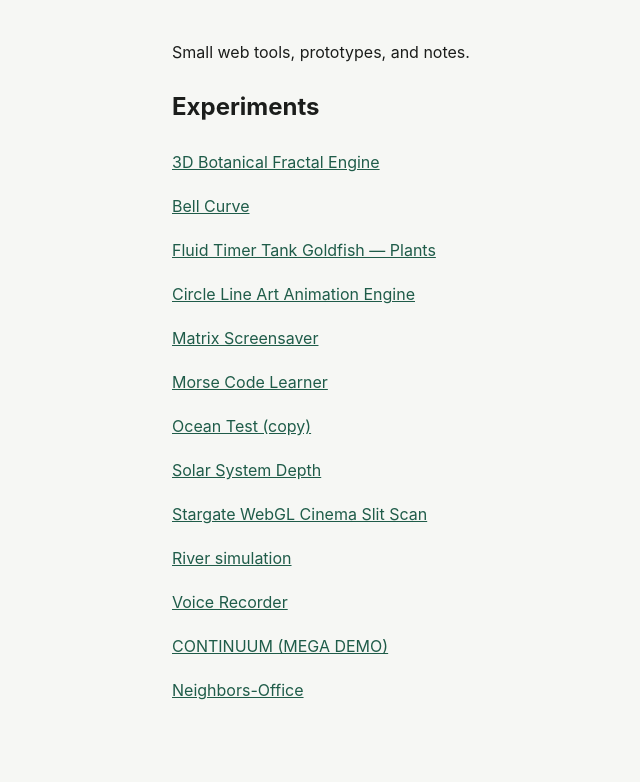
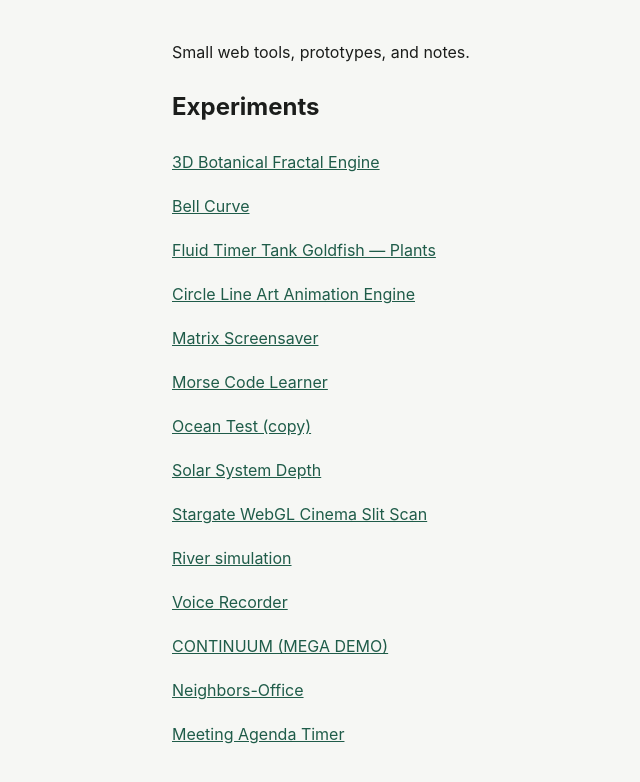
Before and after one commit to kz713git/kaz-site, a plain HTML site: page lab/index.html in a window 1280 px wide. Shown: the part 234-1016 px from the top of the page, without its empty margins (78-718 px from the left). Drawn offline with Linux system fonts and the light colour scheme.

Commit message:
Add link to Meeting Agenda Timer in index.html

```diff
--- a/lab/index.html
+++ b/lab/index.html
@@ -77,5 +77,8 @@
     <p>
     <a href="Neighbors-Office-v1.html">Neighbors-Office</a>
   </p>
+    <p>
+    <a href="meeting-agenda-timer-v6.html">Meeting Agenda Timer</a>
+  </p>
 </body>
 </html>
```
